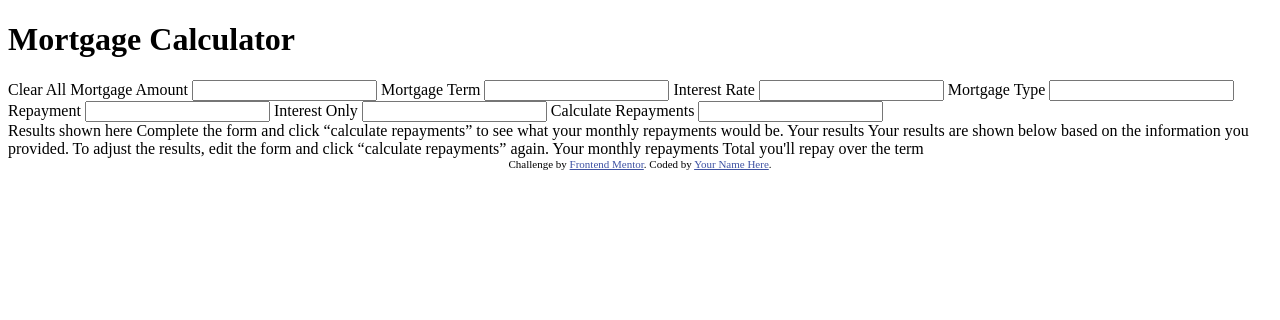
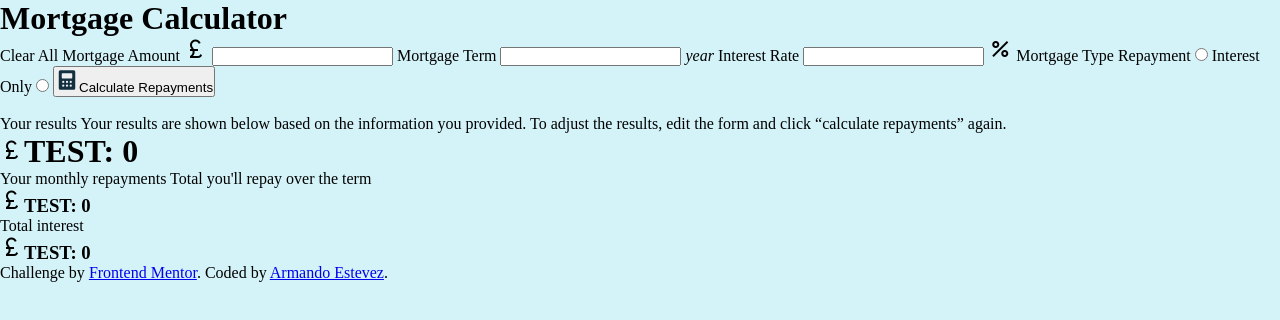
Before and after one commit to Arm4nd7/mortage-repayment-calculator, a website: page src/index.html in a window 1280 px wide. Drawn offline with nearby package versions, Linux system fonts and the light colour scheme.

Commit message:
creacion operaciones para calculo, creacion de js y definiendo html

```diff
--- a/src/index.html
+++ b/src/index.html
@@ -5,22 +5,12 @@
   <meta charset="UTF-8">
   <meta name="viewport" content="width=device-width, initial-scale=1.0">
   <!-- displays site properly based on user's device -->
-
+  <link rel="stylesheet" href="styles.css">
   <link rel="icon" type="image/png" sizes="32x32" href="./assets/images/favicon-32x32.png">
+  <link rel="stylesheet"
+    href="https://fonts.googleapis.com/css2?family=Material+Symbols+Outlined:opsz,wght,FILL,GRAD@20..48,100..700,0..1,-50..200&icon_names=percentcurrency_pound" />
 
   <title>Frontend Mentor | Mortgage repayment calculator</title>
-
-  <!-- Feel free to remove these styles or customise in your own stylesheet 👍 -->
-  <style>
-    .attribution {
-      font-size: 11px;
-      text-align: center;
-    }
-
-    .attribution a {
-      color: hsl(228, 45%, 44%);
-    }
-  </style>
 </head>
 
 <body>
@@ -29,47 +19,43 @@
   <form action="">
     <label for="clear-all">Clear All</label>
     <input hidden id="clear-all" type="reset">
-    <label>Mortgage Amount
-      <input type="number">
+
+    <label> Mortgage Amount
+      <span class="material-symbols-outlined">
+        currency_pound
+      </span>
+      <input class="amount" type="text">
     </label>
-    <label>Mortgage Term
-      <input type="text">
+
+    <label> Mortgage Term
+      <input class="term" type="text">
+      <i>year</i>
     </label>
-    <label>Interest Rate
-      <input type="text">
+    <label> Interest Rate
+      <input class="interest" type="text">
+      <span class="material-symbols-outlined">
+        percent
+      </span>
     </label>
-    <label>Mortgage Type
-      <input type="text">
-    </label>
+    <label>Mortgage Type</label>
     <label>Repayment
-      <input type="text">
+      <input class="repayment" type="radio">
     </label>
     <label>Interest Only
-      <input type="text">
+      <input class="interest-only" type="radio">
     </label>
-    <label>Calculate Repayments
-      <input type="text">
+    <label>
+      <button><img src="./assets/images/icon-calculator.svg" alt="img-calculator">Calculate Repayments</button>
     </label>
+
   </form>
-
-
-
-
-
-
-
-
+  <br>
 
 
 
 
 
   <!-- Empty results start -->
-
-  Results shown here
-
-  Complete the form and click “calculate repayments” to see what
-  your monthly repayments would be.
 
   <!-- Empty results end -->
 
@@ -80,16 +66,42 @@
   Your results are shown below based on the information you provided.
   To adjust the results, edit the form and click “calculate repayments” again.
 
+  <h1 class="test-operations">
+    <span class="material-symbols-outlined">
+      currency_pound
+    </span>TEST: 0
+  </h1>
+
   Your monthly repayments
 
   Total you'll repay over the term
 
   <!-- Completed results end -->
+  <h3 class="test-operations-repayment">
+    <span class="material-symbols-outlined">
+      currency_pound
+    </span>TEST: 0
+  </h3>
 
-  <div class="attribution">
+  Total interest
+
+  <h3 class="test-operations-interest">
+    <span class="material-symbols-outlined">
+      currency_pound
+    </span>TEST: 0
+  </h3>
+
+
+
+
+
+
+
+  <footer class="attribution">
     Challenge by <a href="https://www.frontendmentor.io?ref=challenge">Frontend Mentor</a>.
-    Coded by <a href="#">Your Name Here</a>.
-  </div>
+    Coded by <a href="#">Armando Estevez</a>.
+  </footer>
+  <script src="./script.js"></script>
 </body>
 
 </html>
--- /dev/null
+++ b/src/script.js
@@ -0,0 +1,50 @@
+let buttonCalculator = document.querySelector("button");
+let result = document.querySelector(".test-operations");
+let resultRepayment = document.querySelector(".test-operations-repayment");
+let resultInterest = document.querySelector(".test-operations-interest");
+let mortageAmount = document.querySelector(".amount");
+let mortageTerm = document.querySelector(".term");
+let interestRate = document.querySelector(".interest");
+let ratioRepayment = document.querySelector(".repayment");
+let ratioInterest = document.querySelector(".interest-only");
+
+//inicializando variable global
+let i,n, B, D, operation, totalPayment = 0;
+
+//formateo de moneda
+//uso de API Intl.NumberFormat
+let formatter = new Intl.NumberFormat("en-US", {
+    style: "currency",
+    currency: "GBP"
+});
+
+
+buttonCalculator.addEventListener("click", () => {
+    //calculo de interes
+    i = (parseFloat(interestRate.value) / 100) / 12;
+    //total de pagos
+    n = parseFloat(mortageTerm.value) * 12;
+
+    //C=A[B/D]
+    B = i * Math.pow((1 + i), n);
+
+    D = Math.pow((1 + i), n) - 1;
+
+    //depurar variable mortageAmount para aceotar ;a coma ","
+    // ->  Number(mortageAmount.value.replace(/,/g,""))
+
+    operation = Number(mortageAmount.value.replace(/,/g, "")) * (parseFloat(B) / parseFloat(D));
+    result.textContent = formatter.format(operation);
+})
+
+//calculo de total a pagar
+ratioRepayment.addEventListener("click", () => {
+    totalPayment = operation * n;
+    resultRepayment.textContent = formatter.format(totalPayment);
+})
+
+//calcullo de itereses a pagar
+ratioInterest.addEventListener("click", () => {
+    let totalInterest = totalPayment - Number(mortageAmount.value.replace(/,/g, ""));
+    resultInterest.textContent = formatter.format(totalInterest);
+})
--- /dev/null
+++ b/src/styles.css
@@ -0,0 +1,7 @@
+* {
+    padding: 0;
+    margin: 0;
+}
+body{
+    background-color: rgba(190, 238, 245, 0.668);
+}
```
